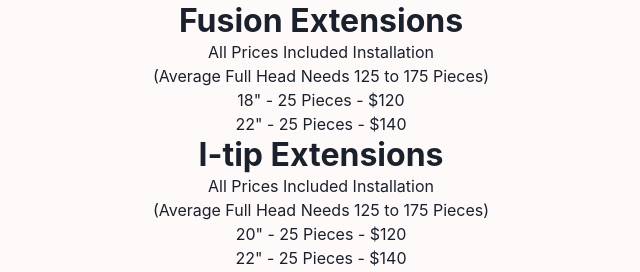
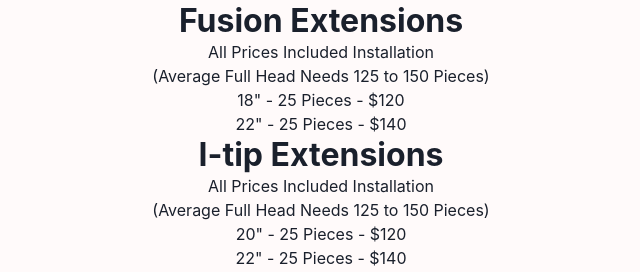
Before and after one commit to JGuerrero126/Tranquility, a React (Create React App) app: page /extensions in a window 1280 px wide. Shown: the part 397-669 px from the top of the page, without its empty margins (319-959 px from the left). Built offline with nearby package versions, Linux system fonts and the light colour scheme; a web font is replaced by a local one.

Commit message:
made changes asked for by owner

```diff
--- a/src/components/pages/extensions.js
+++ b/src/components/pages/extensions.js
@@ -41,7 +41,7 @@ function extensions() {
           </Heading>
           <Text textAlign="center">All Prices Included Installation</Text>
           <Text textAlign="center">
-            (Average Full Head Needs 125 to 175 Pieces)
+            (Average Full Head Needs 125 to 150 Pieces)
           </Text>
           <List align="center">
             <ListItem>18" - 25 Pieces - $120</ListItem>
@@ -52,7 +52,7 @@ function extensions() {
           </Heading>
           <Text textAlign="center">All Prices Included Installation</Text>
           <Text textAlign="center">
-            (Average Full Head Needs 125 to 175 Pieces)
+            (Average Full Head Needs 125 to 150 Pieces)
           </Text>
           <List align="center">
             <ListItem>20" - 25 Pieces - $120</ListItem>
--- a/src/components/pages/ora.js
+++ b/src/components/pages/ora.js
@@ -36,8 +36,7 @@ function ora() {
             O•R•A is a revolutionary technique using LED technology along with
             high quality hair extensions. O•R•A can be used in areas such as the
             hairline and crown, natural looking with no visible seam. Safe for
-            thinning or fine hair. O•R•A can give you new hair without surgery,
-            without any downtime.
+            thinning or fine hair.
           </Center>
           <Center marginTop="2rem">
             <Image maxW={width} src={bobImg} />
```
